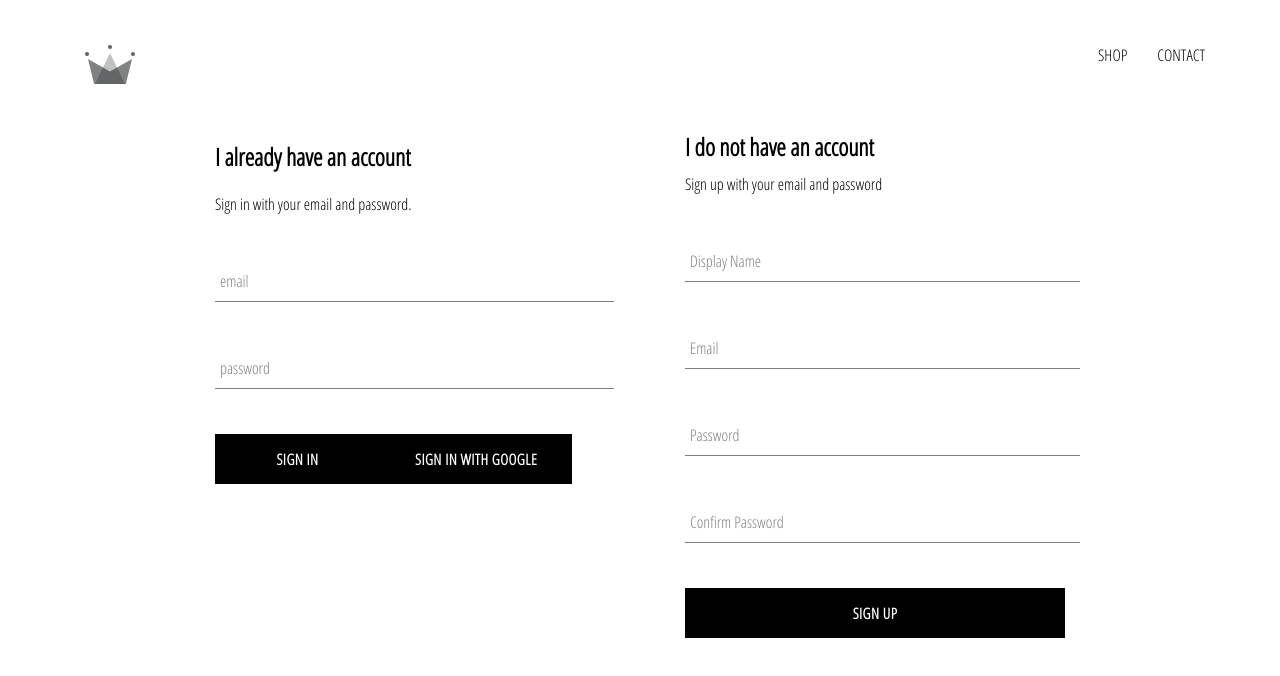
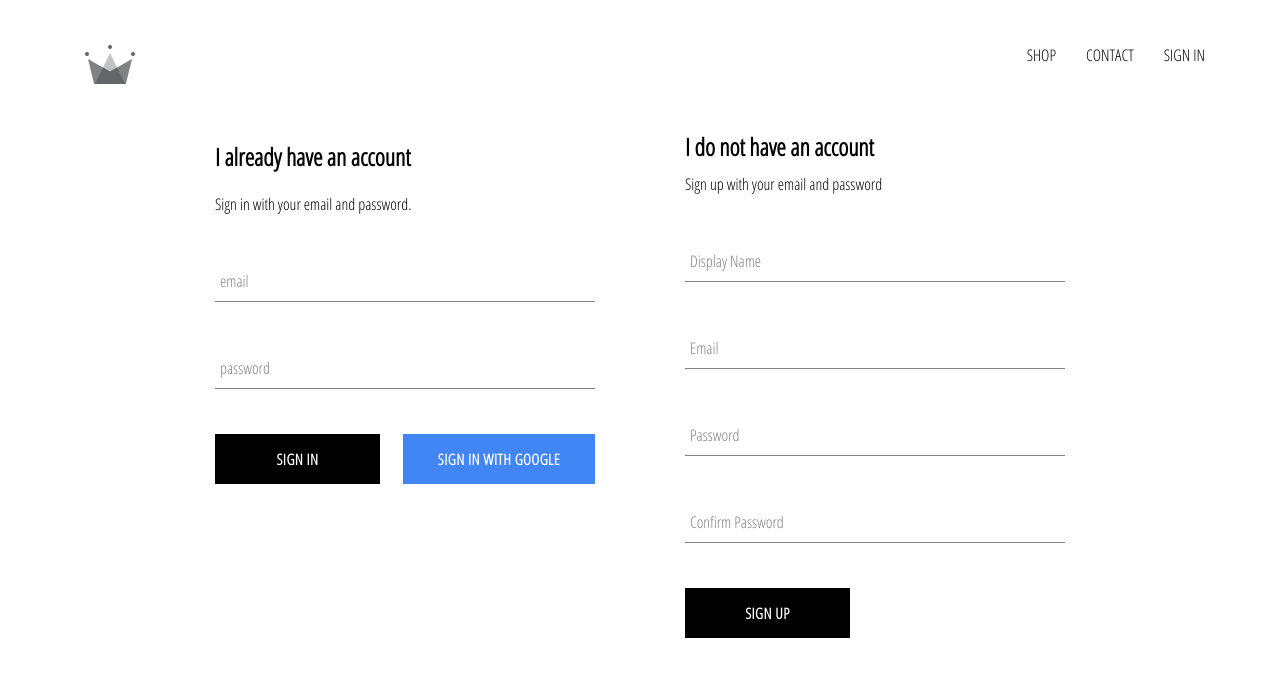
Before and after one commit to tanyakz/crwn-clothing, a React (Create React App) app: page /signin in a window 1280 px wide. Shown: the top 676 px of the page. Built offline with nearby package versions, Linux system fonts and the light colour scheme; no server answers.

Commit message:
additing sigup component , finishing sign in handle submit  and adding signout to the header component

```diff
--- a/src/App.css
+++ b/src/App.css
@@ -7,3 +7,7 @@
     text-decoration: none;
     color: black;
 }
+
+*{
+    box-sizing: border-box;
+}
--- a/src/App.js
+++ b/src/App.js
@@ -29,9 +29,12 @@
              id: snapShot.id,
              ...snapShot.data()
            }
+         }, ()=> {
+          console.log(this.state);
          });
-         console.log(this.state);
+
        });
+
      }else {
       this.setState({ currentUser: userAuth});
      }
@@ -46,7 +49,7 @@
   render(){
     return (
       <div>
-        <Header/>
+        <Header currentUser={this.state.currentUser}/>
         <Switch>
           <Route exact path='/' component={HomePage}/>
           <Route  path='/shop' component={ShopPage}/>
--- a/src/components/custom-button/cusotm-button.styles.scss
+++ b/src/components/custom-button/cusotm-button.styles.scss
@@ -19,4 +19,14 @@
       color: black;
       border: 1px solid black;
     }
+
+    &.google-sign-in{
+      background-color: #4285f4;
+      color: white;
+
+      &:hover{
+        background-color: #357ae8;
+        border: none;
+      }
+    }
   }
--- a/src/components/custom-button/custom-button.component.jsx
+++ b/src/components/custom-button/custom-button.component.jsx
@@ -1,8 +1,8 @@
 import React from 'react';
 import './cusotm-button.styles.scss';
 
-const CustomButton = ({ children, ...OtherProps}) =>(
-    <button className='custom-button' {...OtherProps}>
+const CustomButton = ({ children, isGoogleSignIn, ...OtherProps}) =>(
+    <button className={`${isGoogleSignIn ? 'google-sign-in' : ''} custom-button`} {...OtherProps}>
         { children}
     </button>
 );
--- a/src/components/header/header.component.jsx
+++ b/src/components/header/header.component.jsx
@@ -1,9 +1,10 @@
 import React from 'react';
 import { Link } from 'react-router-dom';
 import { ReactComponent as Logo } from '../../assests/crown.svg';
+import { auth } from '../../firebase/firebase.utils';
 import './header.styles.scss';
 
-const Header = () =>(
+const Header = ({ currentUser }) =>(
     <div className='header'>
         <Link className='logo-container' to="/">
             <Logo className='logo'/>
@@ -11,6 +12,12 @@
         <div className='options'>
             <Link className='option' to='/shop'>SHOP</Link>
             <Link className='option' to='/contact'>CONTACT</Link>
+            {
+                currentUser ?
+                <div className='option' onClick={() => auth.signOut()}>SIGN OUT</div>
+                :
+                <Link className='option' to='/signin'>SIGN IN</Link>
+            }
         </div>
     </div>
 );
--- a/src/components/header/header.styles.scss
+++ b/src/components/header/header.styles.scss
@@ -20,6 +20,7 @@
 
       .option {
         padding: 10px 15px;
+        cursor: pointer;
       }
     }
   }
--- a/src/components/sign-in/sign-in-styles.scss
+++ b/src/components/sign-in/sign-in-styles.scss
@@ -1,9 +1,13 @@
 .sign-in{
- width: 30vw;
+ width: 380px;
  display: flex;
  flex-direction: column;
 
  .title{
      margin: 10px 0;
  }
+ .buttons{
+     display: flex;
+     justify-content: space-between;
+ }
 }
--- a/src/components/sign-in/sign-in.component.jsx
+++ b/src/components/sign-in/sign-in.component.jsx
@@ -2,7 +2,7 @@
 import './sign-in-styles.scss';
 import FormInput from '../form-input/form-input.component';
 import CustomButton from '../custom-button/custom-button.component';
-import { signInWithGoogle } from '../../firebase/firebase.utils';
+import { auth, signInWithGoogle } from '../../firebase/firebase.utils';
 
 
 class SignIn extends React.Component{
@@ -14,10 +14,17 @@
         };
     }
 
-    handleSubmit = event => {
+    handleSubmit = async event => {
         event.preventDefault();
-        this.setState({ email:'' , password: ''});
-    }
+        const { email, password} = this.state;
+        try{
+            await auth.signInWithEmailAndPassword( email, password);
+            this.setState({ email:'' , password: ''});
+        }
+         catch(error){
+             console.log(error);
+         }
+    };
 
     handleChange = event =>{
         const { value,name } = event.target;
@@ -42,13 +49,15 @@
                         name="password"
                         type="password"
                         value={this.state.password}
-                        handleChange={this.handleSubmit}
+                        handleChange={this.handleChange}
                         label="password"
                         required/>
 
+                    <div className='buttons'>
+                     <CustomButton type="submit"> Sign in </CustomButton>
+                     <CustomButton onClick= { signInWithGoogle } isGoogleSignIn> Sign in with Google</CustomButton>
+                    </div>
 
-                    <CustomButton type="submit"> Sign in </CustomButton>
-                    <CustomButton onClick= { signInWithGoogle }> {' '} Sign in with Google {' '}</CustomButton>
                 </form>
             </div>
         );
--- a/src/components/sign-up/sign-up.component.jsx
+++ b/src/components/sign-up/sign-up.component.jsx
@@ -22,7 +22,7 @@
 handleSubmit = async event =>{
  event.preventDefault();
  const {displayName, email, password, confirmPassword} = this.state;
- if(password !== confirmPassword ){
+ if(password != confirmPassword ){
      alert("password don't match");
      return;
  }
@@ -80,8 +80,9 @@
                     label='Confirm Password'
                     required
                 />
+                <CustomButton type="submit" >SIGN UP</CustomButton>
             </form>
-            <CustomButton type="submit" >SIGN UP</CustomButton>
+
         </div>
     )
 }
```
